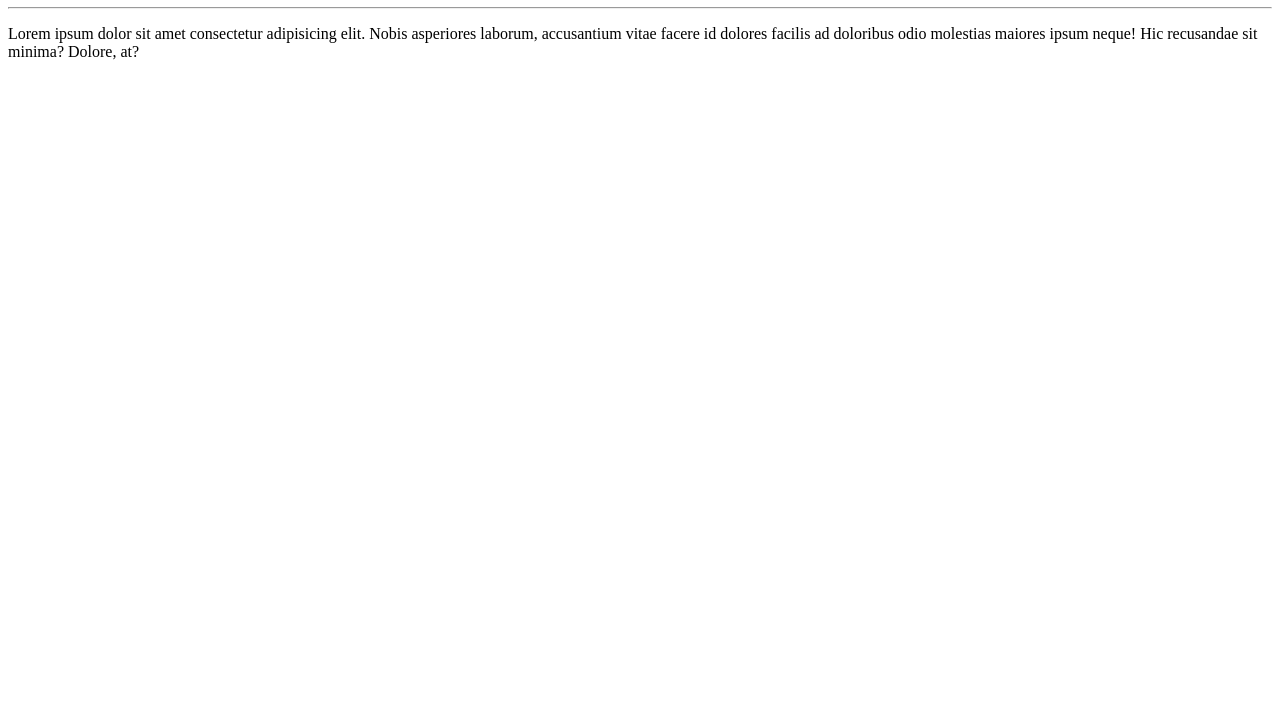
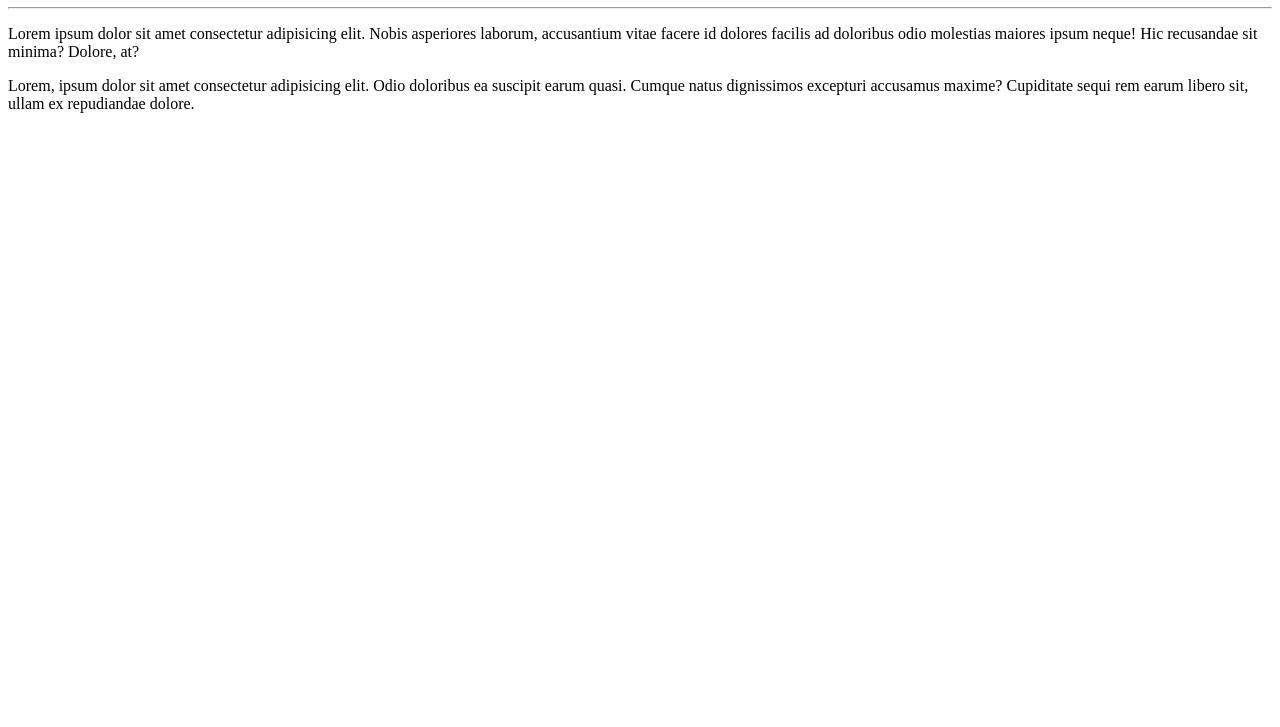
Before and after one commit to ricardorhyamamoto/OlaGit, a plain HTML site: page site-exemplo/index.html in a window 1280 px wide. Shown: the part 73-800 px from the top of the page. Drawn offline with Linux system fonts and the light colour scheme.

Commit message:
Adicionado novo <p>

```diff
--- a/site-exemplo/index.html
+++ b/site-exemplo/index.html
@@ -9,5 +9,6 @@
     <h1>Olá Mundo</h1>
     <hr>
     <p>Lorem ipsum dolor sit amet consectetur adipisicing elit. Nobis asperiores laborum, accusantium vitae facere id dolores facilis ad doloribus odio molestias maiores ipsum neque! Hic recusandae sit minima? Dolore, at?</p>
+    <p>Lorem, ipsum dolor sit amet consectetur adipisicing elit. Odio doloribus ea suscipit earum quasi. Cumque natus dignissimos excepturi accusamus maxime? Cupiditate sequi rem earum libero sit, ullam ex repudiandae dolore.</p>
 </body>
 </html>
```
